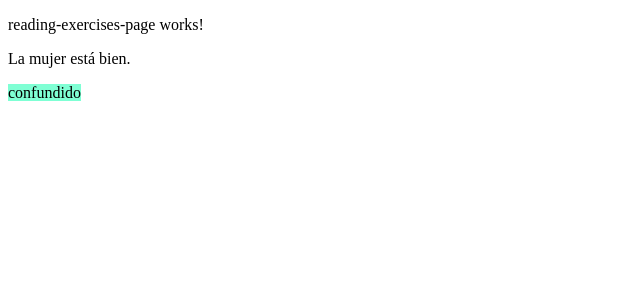
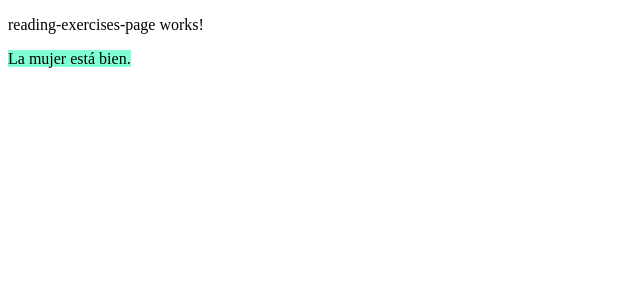
Before and after one commit to batibot323/inmersion, an Angular app: page /reading in a window 1280 px wide. Shown: the top 300 px of the page, without its empty margins (0-640 px from the left). Built offline with nearby package versions, Linux system fonts and the light colour scheme.

Commit message:
feat: Words are now clickable so you can search them. Cards you still have to learn are marked aquamarine.

```diff
--- a/src/app/reading-exercises/reading-exercises-page.component.html
+++ b/src/app/reading-exercises/reading-exercises-page.component.html
@@ -1,5 +1,5 @@
 <p>reading-exercises-page works!</p>
 <p (click)='searchWord("mujer")'>{{content}}</p>
 <p>
-    <app-word word='confundido' [learned]='learned'></app-word>
+    <app-word *ngFor='let word of content' [word]='word.word' [learned]='word.learned'></app-word>
 </p>
--- a/src/app/reading-exercises/reading-exercises-page.component.ts
+++ b/src/app/reading-exercises/reading-exercises-page.component.ts
@@ -7,15 +7,18 @@ import { DataService } from '../shared/services/data.service';
   styleUrls: ['./reading-exercises-page.component.scss']
 })
 export class ReadingExercisesPageComponent implements OnInit {
-  content: string;
+  content = [];
   learned = true;
 
   constructor(private dataService: DataService) { }
 
   ngOnInit(): void {
     this.dataService.getData().subscribe(data => {
-      console.log(data);
-      this.content = data.content;
+      const words = data.content.split(' ');
+      words.forEach(word => {
+        this.content.push({ word : word, learned: true })
+      });
+      debugger;
     });
   }
 
--- a/src/app/shared/components/word/word.component.html
+++ b/src/app/shared/components/word/word.component.html
@@ -1 +1 @@
-<span [ngClass]="{'learned': learned}" (click)='searchWord()'>{{word}}</span>
+<span [ngClass]="{'not-learned': learned}" (click)='searchWord()'>{{word}} </span>
--- a/src/app/shared/components/word/word.component.scss
+++ b/src/app/shared/components/word/word.component.scss
@@ -1,4 +1,4 @@
-.learned {
+.not-learned {
     background-color: aquamarine;
 }
 
--- a/src/app/shared/components/word/word.component.ts
+++ b/src/app/shared/components/word/word.component.ts
@@ -19,7 +19,7 @@ export class WordComponent implements OnInit {
     this.dataService.getWordApi(this.word).subscribe(data => {
       debugger;
       if (data[0].shortdef !== undefined) {
-        console.log(data.shortdef);
+        console.log(data[0].shortdef);
       } else {
         console.log(data);
       }
```
